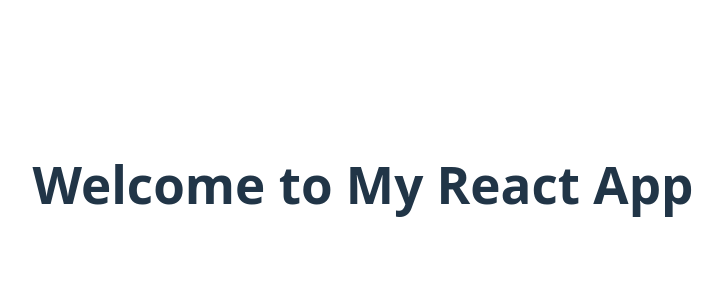
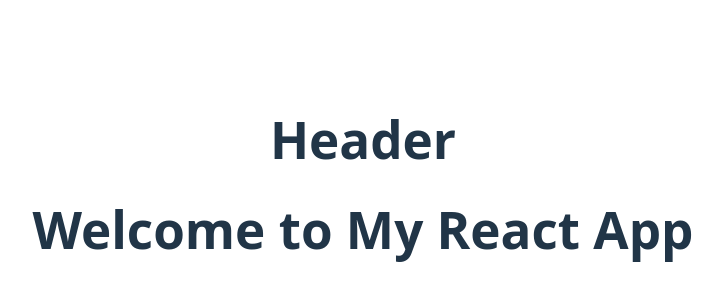
Before and after one commit to fauzanashshidiq/react-basics, a React (Vite) app: page / in a window 1280 px wide. Shown: the part 216-516 px from the top of the page, without its empty margins (277-1000 px from the left). Built offline with nearby package versions, Linux system fonts and the light colour scheme.

Commit message:
feat: add components header

```diff
--- a/src/App.tsx
+++ b/src/App.tsx
@@ -3,12 +3,14 @@ import reactLogo from "./assets/react.svg";
 import viteLogo from "/vite.svg";
 import "./App.css";
 import Welcome from "./components/Welcome";
+import Header from "./components/Header";
 
 function App() {
   const [count, setCount] = useState(0);
 
   return (
     <>
+      <Header />
       <Welcome />
     </>
   );
--- /dev/null
+++ b/src/components/Header.tsx
@@ -0,0 +1,5 @@
+function Header() {
+  return <h1>Header</h1>;
+}
+
+export default Header;
```
